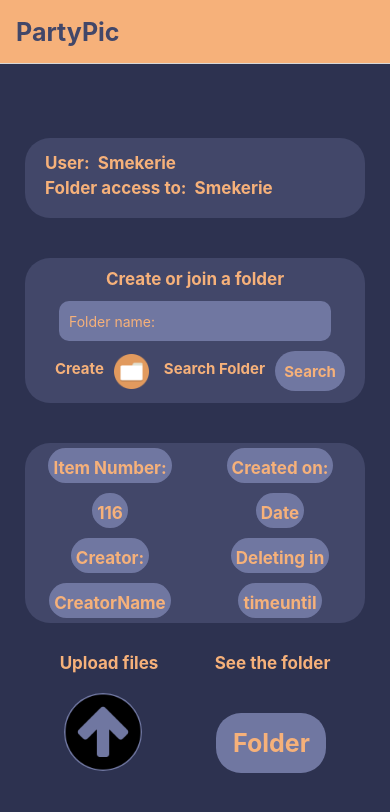
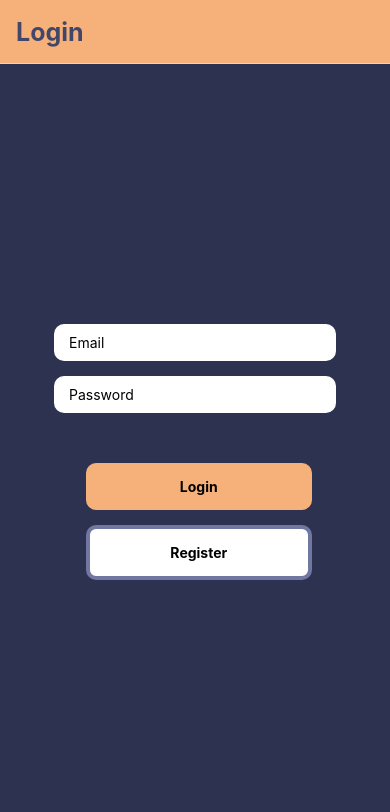
Before and after one commit to StefanBirsan/PartyPic, a React Native app: screen /Login in a window 390 px wide. Shown: the top 812 px of the page. Built offline with nearby package versions, Linux system fonts and the light colour scheme; no server answers.

Commit message:
pita cu pi

```diff
--- a/App.js
+++ b/App.js
@@ -2,14 +2,40 @@ import {NavigationContainer} from '@react-navigation/native';
 import Folderscreen from "./CustomScreens/Folderscreen";
 import MainScreen from "./CustomScreens/Mainscreen"
 import {createStackNavigator} from "@react-navigation/stack";
+import LoginScreen from "./CustomScreens/LoginScreen";
 
 const StackNav = createStackNavigator();
 
 export default function App() {
+
+
     return (
         <NavigationContainer>
 
-            <StackNav.Navigator>
+            <StackNav.Navigator
+                initialRouteName={'Login'}
+                headerShown="false"
+            >
+
+                <StackNav.Screen
+                    name="Login"
+                    component={LoginScreen}
+                    options={{
+                        title: 'Login',
+                        headerStyle: {
+                            backgroundColor: '#F6B17A',
+                        },
+                        headerTintColor: '#424769',
+                        headerTitleStyle: {
+                            fontWeight: 'bold',
+                            fontSize: 25,
+
+
+                        },
+                    }}
+
+                />
+
 
                 <StackNav.Screen
 
--- a/CustomScreens/LoginScreen.js
+++ b/CustomScreens/LoginScreen.js
@@ -0,0 +1,186 @@
+import React, {TextInput, TouchableOpacity} from "react-native";
+import {StyleSheet, Text, View, KeyboardAvoidingView} from "react-native";
+import {useEffect, useState} from "react";
+import {auth} from "../Scripts/config";
+import {useNavigation} from "@react-navigation/native";
+
+const LoginScreen = () => {
+
+    const [email, setEmail] = useState('')
+    const [password, setPassword] = useState('')
+
+    const navigation = useNavigation()
+
+    useEffect(() => {
+        const logged = auth.onAuthStateChanged(user => {
+
+            if (user) {
+                navigation.navigate("Home")
+            }
+
+        })
+
+        return logged
+
+    }, []);
+
+
+    const handleSingUP = () => {
+
+        auth
+            .createUserWithEmailAndPassword(email, password)
+            .then(userCredentials => {
+                const  user = userCredentials.user;
+                console.log(user.email);
+            })
+            .catch(error => alert(error.message))
+
+    };
+
+    const handleLogin = () => {
+        auth
+            .signInWithEmailAndPassword(email, password)
+            .then(userCredentials => {
+                const user = userCredentials.user;
+                console.log('Logged in with: ', user.email )
+            })
+            .catch(error => alert(error.message))
+    };
+
+
+    return (
+        <KeyboardAvoidingView
+
+            style={styles.container}
+
+            behavior='padding'
+
+        >
+            <View style={styles.inputcontainer}>
+
+                <TextInput
+
+                    placeholder="Email"
+
+                    value={email}
+                    onChangeText={text => setEmail(text)}
+
+                    style={styles.inpu}
+                    autoCapitalize="none"
+                >
+                </TextInput>
+
+                <TextInput
+
+                    placeholder="Password"
+
+                    value={password}
+                    onChangeText={text => setPassword(text) }
+
+                    style={styles.inpu}
+                    secureTextEntry={true}
+                    autoCapitalize="none"
+                >
+                </TextInput>
+
+                <View style={styles.buttonContainer}>
+
+                    <TouchableOpacity
+                        onPress={handleLogin}
+                        style={styles.buttos}
+                    >
+                        <Text style={styles.buttontext}> Login </Text>
+
+                    </TouchableOpacity>
+
+                    <TouchableOpacity
+                        onPress={handleSingUP}
+                        style={[styles.buttos, styles.buttonoutline]}
+                    >
+
+                        <Text style={styles.buttontext}> Register </Text>
+
+                    </TouchableOpacity>
+
+                </View>
+
+            </View>
+
+        </KeyboardAvoidingView>
+    )
+}
+
+const styles = StyleSheet.create({
+
+      container: {
+          flex: 1,
+          justifyContent: 'center',
+          alignItems: 'center',
+          backgroundColor: '#2D3250'
+
+      },
+
+      inputcontainer: {
+        width: '80%',
+          padding: 15,
+          borderRadius: 10,
+      },
+
+      buttos : {
+
+          backgroundColor: '#F6B17A',
+          width: '100%',
+          padding: 15,
+          borderRadius: 10,
+          marginBottom: 10,
+          alignItems: 'center',
+
+      },
+
+    buttontext : {
+
+          color : 'black',
+        fontWeight: '700',
+
+
+    },
+
+    buttonContainer : {
+
+          width: '80%',
+          justifyContent: 'center',
+          alignItems: 'center',
+          marginTop: 40,
+          marginLeft: 32,
+
+    },
+
+    inpu: {
+
+          paddingHorizontal: 15,
+          backgroundColor: 'white',
+          paddingVertical: 10,
+          marginBottom: 10,
+          marginTop: 5,
+        padding: 15,
+        borderRadius: 10,
+
+    },
+
+    buttonoutline: {
+
+          backgroundColor: 'white',
+        marginTop: 5,
+        borderColor: '#7077A1',
+        borderWidth: 4,
+
+    },
+
+
+
+
+
+});
+
+
+export default LoginScreen;
--- a/Scripts/config.js
+++ b/Scripts/config.js
@@ -17,4 +17,8 @@ if (!firebase.apps.length) {
     firebase.initializeApp(firebaseConfig);
 }
 
+const auth = firebase.auth()
+
+export {auth};
+
 export { firebase };
```
